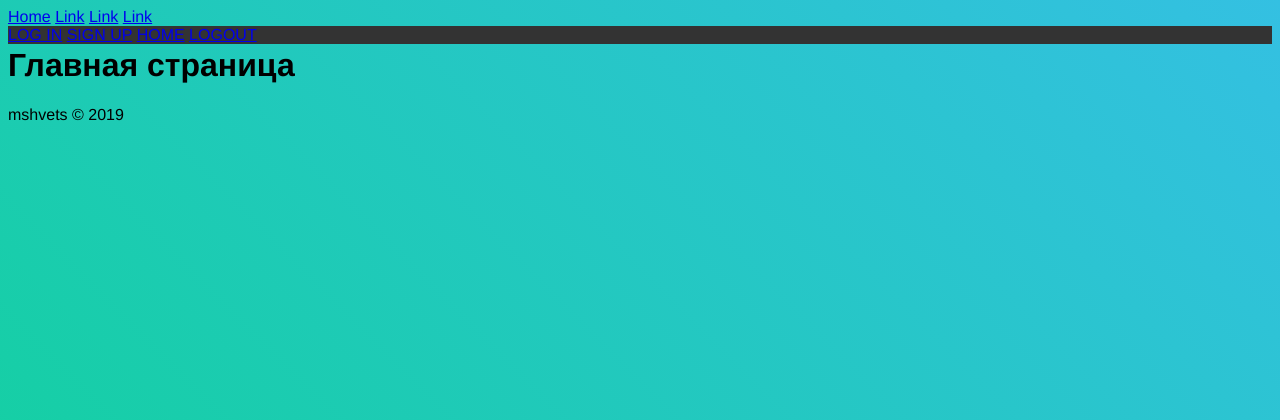
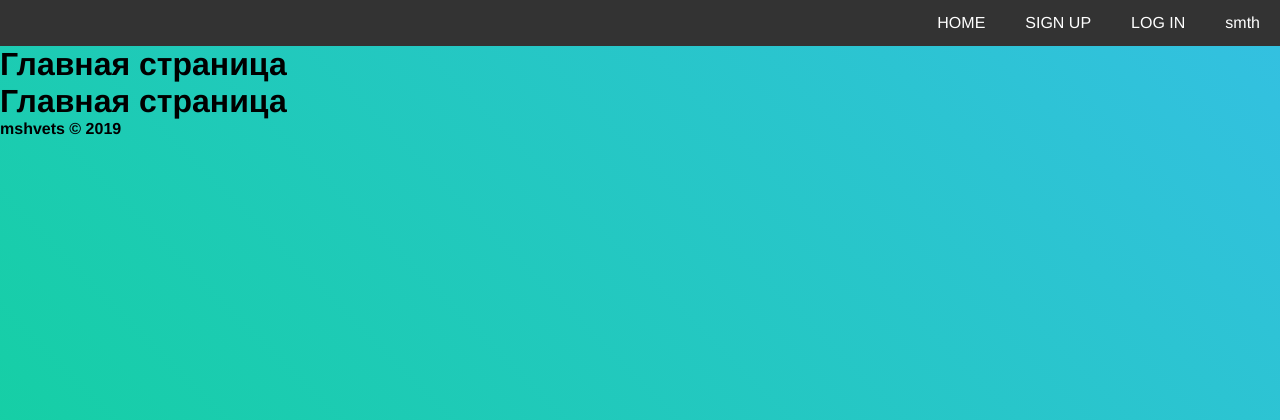
Before and after one commit to mishvets/Camagru, a PHP site: page / in a window 1280 px wide. Shown: the top 420 px of the page. Run offline with PHP 8.4, Linux system fonts and the light colour scheme; data that the repository does not hold is empty.

Commit message:
Send email - work, navbar - work

```diff
--- a/application/controllers/AccountController.php
+++ b/application/controllers/AccountController.php
@@ -14,7 +14,7 @@ class AccountController extends Controller {
     public function registerAction() {
         $this->view->render('Register page');
         if (!empty($_POST)) {
-//            debug($_POST);
+//          $this->data = $this->model->test_input($_POST);
             if (!$this->model->validate(['login', 'email', 'password', 'password_c'], $_POST)) {
                 $this->view->message($this->model->error);
             }
--- a/application/views/layouts/default.php
+++ b/application/views/layouts/default.php
@@ -8,21 +8,17 @@
     <title> <?php echo $title ?></title>
 </head>
 <body>
-    <header>
-        <nav class="navbar">
-            <a href="#" class="active">Home</a>
-            <a href="#">Link</a>
-            <a href="#">Link</a>
-            <a href="#" class="right">Link</a>
-        </nav>
-        <div class="navbar1">
-                <a href="/account/login">LOG IN</a>
-                <a href="/account/register">SIGN UP</a>
-                <a href="index.php">HOME</a>
-                <a href="logout.php">LOGOUT</a>
-        </div>
-    </header>
+    <div class="navbar">
+        <a href="#">smth</a>
+        <a href="/account/login">LOG IN</a>
+        <a href="/account/register">SIGN UP</a>
+        <a href="index.php">HOME</a>
+    </div>
     <?php echo $content ?>
-  <div id="footer">mshvets &#169 2019</div>
+    <?php echo $content ?>
+
+    <div class="footer">
+        <h4>mshvets &#169 2019</h4>
+    </div>
 </body>
 </html>
--- a/css/style.css
+++ b/css/style.css
@@ -1,6 +1,6 @@
 * {
-    /*margin: 0;*/
-    /*padding: 0;*/
+    margin: 0;
+    padding: 0;
     /*box-sizing: inherit;*/
 }
 
@@ -10,19 +10,32 @@ body {
     background-attachment: fixed;
 }
 
-.navbar1 {
-    position:fixed;
-    top:0; left:0;
-    width:100%;
-
-    float: right;
+.navbar {
+    top:0;
+    left:0;
     display: block;
     overflow: hidden;
     background-color: #333;
     position: sticky;
     position: -webkit-sticky;
-    top: 0;
+}
 
+.navbar a {
+    color: white;
+    /*display: block;*/
+    padding: 14px 20px;
+    float: right;
+    text-decoration: none;
+}
+
+.navbar a.active {
+    background-color: #666;
+    color: white;
+}
+
+.navbar a:hover {
+    background-color: #ddd;
+    color: black;
 }
 
 button {
@@ -48,9 +61,12 @@ input {
     width: 300px;
 }
 
+form {
+    border: #66696a;
+    border-radius: 4px;
+}
+
 div {
-    margin: 0;
-    padding: 0;
     border: 0;
     font: inherit;
     font-size: 100%;
@@ -64,14 +80,37 @@ label {
     color: #66696a;
     margin-bottom: 2px;
     display: block;
-    position: relative;
+    /*position: relative;*/
     width: 100%;
 }
 
-footer {
+.footer {
     position: sticky;
     bottom: 0;
 }
+
+/** {*/
+/*    box-sizing: border-box;*/
+/*}*/
+
+/*!* Style the body *!*/
+/*body {*/
+/*    font-family: Arial, Helvetica, sans-serif;*/
+/*    margin: 0;*/
+/*}*/
+
+/*!* Header/logo Title *!*/
+/*.header {*/
+/*    padding: 80px;*/
+/*    text-align: center;*/
+/*    background: #1abc9c;*/
+/*    color: white;*/
+/*}*/
+
+/*!* Increase the font size of the heading *!*/
+/*.header h1 {*/
+/*    font-size: 40px;*/
+/*}*/
 
 /*!* Sticky navbar - toggles between relative and fixed, depending on the scroll position. It is positioned relative until a given offset position is met in the viewport - then it "sticks" in place (like position:fixed). The sticky value is not supported in IE or Edge 15 and earlier versions. However, for these versions the navbar will inherit default position *!*/
 /*.navbar {*/
@@ -109,3 +148,11 @@ footer {
 /*    background-color: #666;*/
 /*    color: white;*/
 /*}*/
+
+/*!* Column container *!*/
+/*.row {*/
+/*    display: -ms-flexbox; !* IE10 *!*/
+/*    display: flex;*/
+/*    -ms-flex-wrap: wrap; !* IE10 *!*/
+/*    flex-wrap: wrap;*/
+/*}*/
```
Also changed, not shown: application/models/Account.php (+7 -33 lines).
